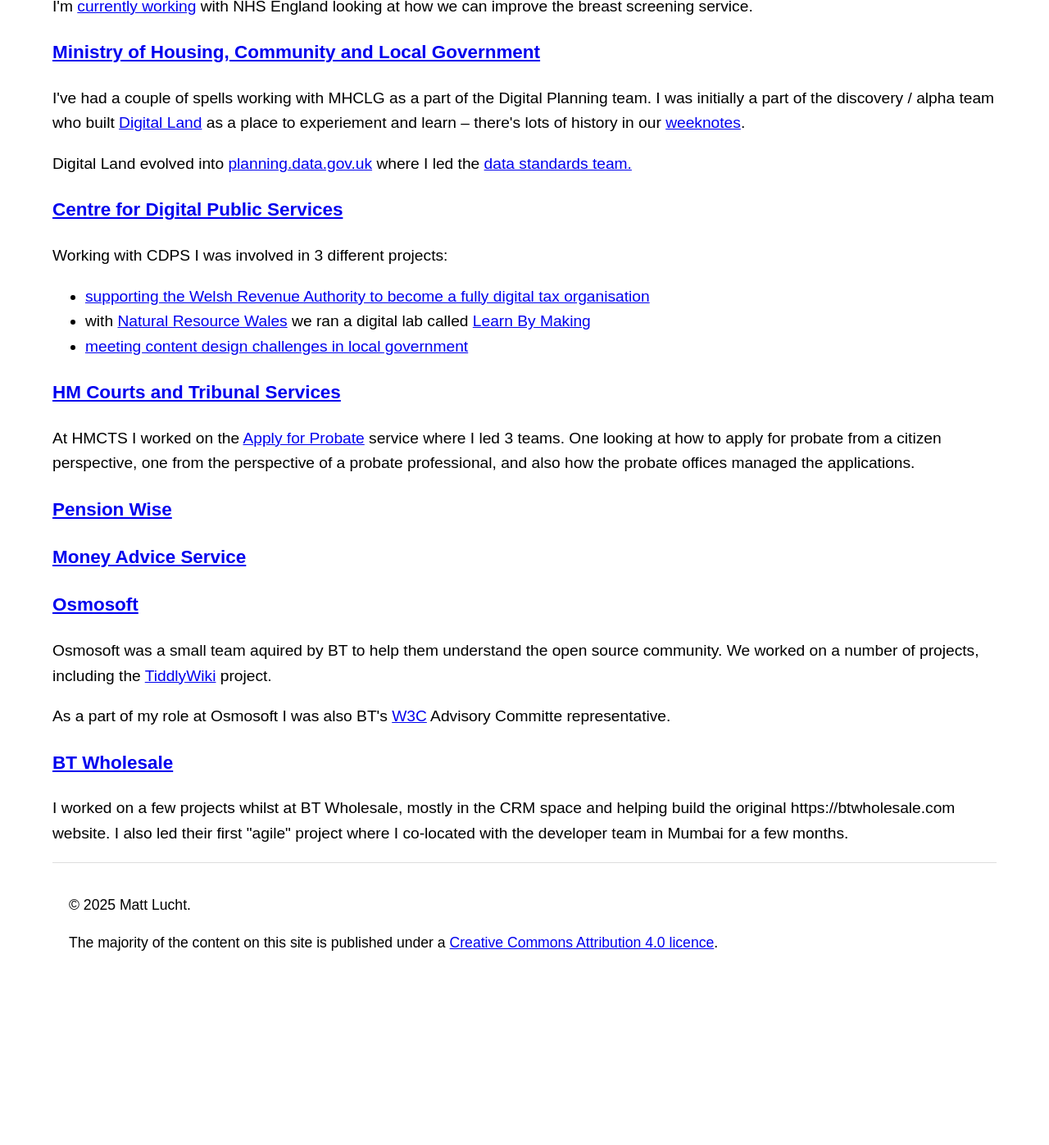
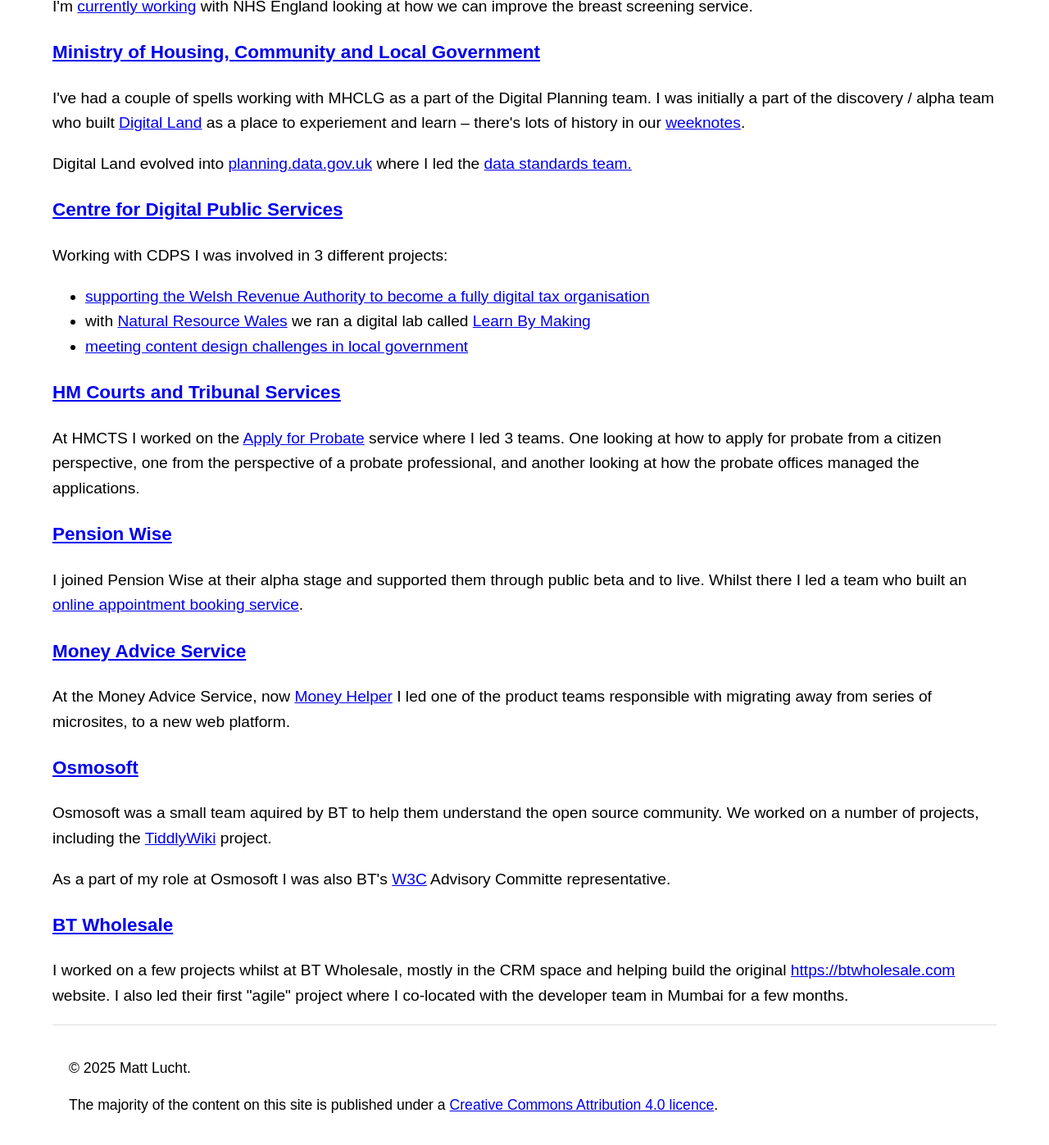
Before and after one commit to mattlucht/mattlucht.github.io, a Jekyll site: the page built from index.html, in a window 1280 px wide and 1400 px high, scrolled down 312 px. Shown: the top 1397 px of the window at 82% size. Built offline with Jekyll 4.4.1, drawn with Linux system fonts in a browser that asks for light colours; before the commit the page ends 1514 px from its top, so only the background shows below that.

Commit message:
updates index page

```diff
--- a/index.html
+++ b/index.html
@@ -23,16 +23,19 @@
   <li><a href="https://digitalpublicservices.gov.wales/our-work/meeting-content-design-challenges-local-government">meeting content design challenges in local government</a></li>
 </ul>
 
-<h3><a href="https://digitalpublicservices.gov.wales/">HM Courts and Tribunal Services</a></h3>
-<p>At HMCTS I worked on the <a href="https://www.gov.uk/applying-for-probate/apply-for-probate">Apply for Probate</a> service where I led 3 teams. One looking at how to apply for probate from a citizen perspective, one from the perspective of a probate professional, and also how the probate offices managed the applications.</p>
+<h3><a href="https://www.gov.uk/government/organisations/hm-courts-and-tribunals-service">HM Courts and Tribunal Services</a></h3>
+<p>At HMCTS I worked on the <a href="https://www.gov.uk/applying-for-probate/apply-for-probate">Apply for Probate</a> service where I led 3 teams. One looking at how to apply for probate from a citizen perspective, one from the perspective of a probate professional, and another looking at how the probate offices managed the applications.</p>
 
-<h3><a href="https://www.gov.uk/government/organisations/hm-courts-and-tribunals-service">Pension Wise</a></Pension></h3>
+<h3><a href="https://www.moneyhelper.org.uk/en/pensions-and-retirement/pension-wise">Pension Wise</a></Pension></h3>
+<p>I joined Pension Wise at their alpha stage and supported them through public beta and to live. Whilst there I led a team who built an <a href="https://github.com/guidance-guarantee-programme/planner">online appointment booking service</a>.</p>
 
-<h3><a href="https://maps.org.uk/en">Money Advice Service</a></h3>
+<h3><a href="https://www.moneyhelper.org.uk/en">Money Advice Service</a></h3>
+
+<p>At the Money Advice Service, now <a href="https://www.moneyhelper.org.uk/en">Money Helper</a> I led one of the product teams responsible with migrating away from series of microsites, to a new web platform.</p>
 
 <h3><a href="https://tiddlywiki.com/static/Osmosoft.html">Osmosoft</a></h3>
 <p>Osmosoft was a small team aquired by BT to help them understand the open source community. We worked on a number of projects, including the <a href="https://tiddlywiki.com/">TiddlyWiki</a> project.</p>
 <p>As a part of my role at Osmosoft I was also BT's <a href="https://www.w3.org/">W3C</a> Advisory Committe representative.</p>
 
 <h3><a href="https://www.btwholesale.com/">BT Wholesale</a></h3>
-<p>I worked on a few projects whilst at BT Wholesale, mostly in the CRM space and helping build the original https://btwholesale.com website. I also led their first "agile" project where I co-located with the developer team in Mumbai for a few months.</p>
+<p>I worked on a few projects whilst at BT Wholesale, mostly in the CRM space and helping build the original <a href="https://www.btwholesale.com/">https://btwholesale.com</a> website. I also led their first "agile" project where I co-located with the developer team in Mumbai for a few months.</p>
```
Also changed, not shown: 8 other files.
